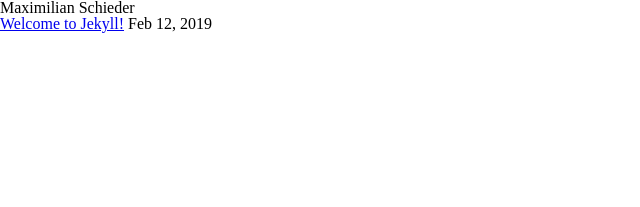
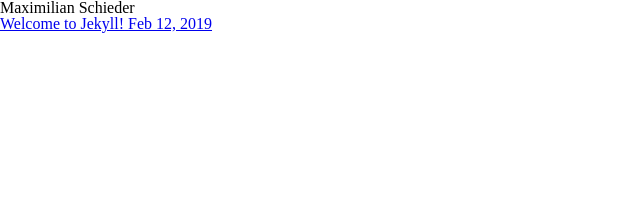
Before and after one commit to schiederme/blog, a Jekyll site: the page built from index.md, in a window 1280 px wide. Shown: the top 207 px of the page, without its empty margins (0-640 px from the left). Built offline with Jekyll 4.4.1, drawn with Linux system fonts in a browser that asks for light colours.

Commit message:
Change the layout to be more roboust

```diff
--- a/_layouts/home.html
+++ b/_layouts/home.html
@@ -5,8 +5,10 @@
   <ul>
   {% for post in site.posts %}
     <li class="post">
-      <a href="{{ post.url }}"><b>{{ post.title }}</b></a>
-      <span>{{ post.date | date: "%b %-d, %Y" }}</span>
+      <a href="{{ post.url }}">
+        <b>{{ post.title }}</b>
+        <span>{{ post.date | date: "%b %-d, %Y" }}</span>
+      </a>
     </li>
   {% endfor %}
   </ul>
```
